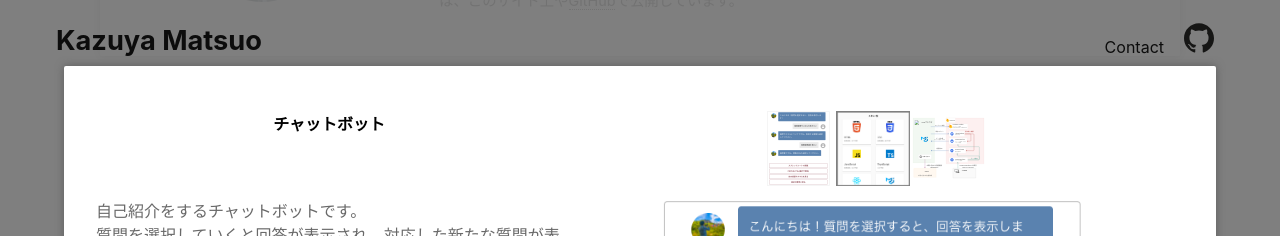
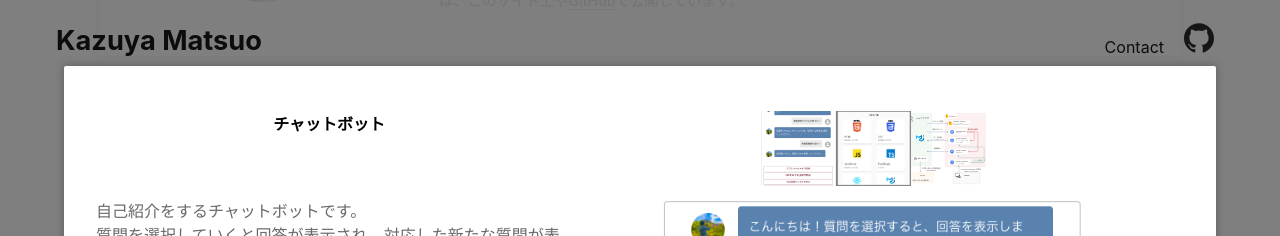
Before and after one commit to kazuya-m/my-pf, a Next.js app: page / in a window 1280 px wide. Both pictures are taken after a click on the picture 340 px from the left and 1328 px from the top of the page. Shown: the part 928-1164 px from the top of the page. Built offline with nearby package versions, Linux system fonts and the light colour scheme.

Commit message:
modified style

```diff
--- a/components/modal/index.module.css
+++ b/components/modal/index.module.css
@@ -48,7 +48,7 @@
 }
 
 .thumbImages {
-  object-fit: contain;
+  object-fit: cover;
   object-position: 50% 50%; /* 中央 */
   overflow: hidden;
   margin-right: 1.5rem;
@@ -72,7 +72,7 @@
 .mainImage {
   width: 500px;
   height: 500px;
-  object-fit: contain;
+  object-fit: scale-down;
   object-position: 50% 50%; /* 中央 */
   overflow: hidden;
 }
--- a/components/works/worksItem/index.module.css
+++ b/components/works/worksItem/index.module.css
@@ -3,9 +3,9 @@
 }
 
 .items__image {
-  object-fit: contain;
+  object-fit: scale-down;
   overflow: hidden;
-  object-position: 50% 50%; /* 中央 */
+  object-position: 50% 0%; /* 中央 */
   cursor: pointer;
   transition: 0.5s all;
 }
```
